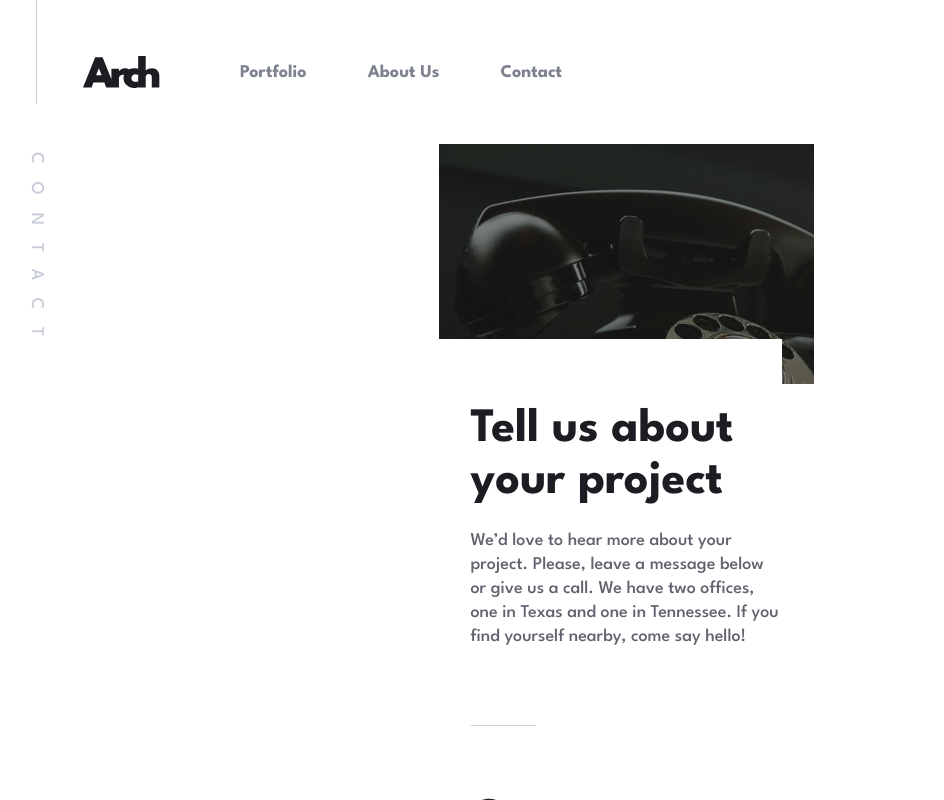
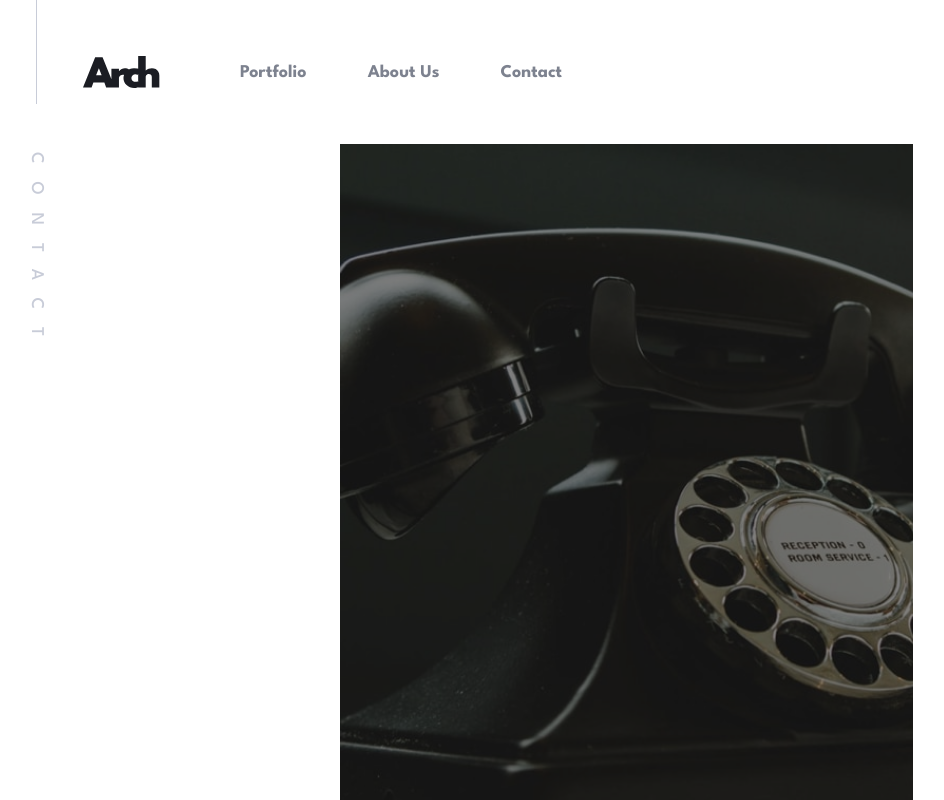
Before and after one commit to gigakhrz/arch-studio-multi-page-website, a Next.js app: page /contact in a window 1280 px wide. Shown: the top 800 px of the page, without its empty margins (14-958 px from the left). Built offline with nearby package versions, Linux system fonts and the light colour scheme.

Commit message:
increase height and width, change bg, make parend div relative

```diff
--- a/src/app/components/contacChilds/TellUs.tsx
+++ b/src/app/components/contacChilds/TellUs.tsx
@@ -1,7 +1,7 @@
 const TellUs = (): JSX.Element => {
   return (
-    <div className="flex w-[375px] flex-col items-start justify-center gap-[20px] ">
-      <div className="relative w-full h-[240px] bg-contactMob bg-no-repea bg-cover flex items-end justify-start ">
+    <div className="flex w-[375px] flex-col items-start justify-center gap-[20px] md:w-[573px]	md:relative ">
+      <div className="relative w-full h-[240px] bg-contactMob bg-no-repea bg-cover flex items-end justify-start md:w-[573px] md:h-[760px] md:bg-contactTab">
         <div className="bg-white w-[343px] h-[45px] z-10"></div>
         <div className="bg-black absolute w-full h-full left-0 top-0 opacity-50"></div>
       </div>
```
